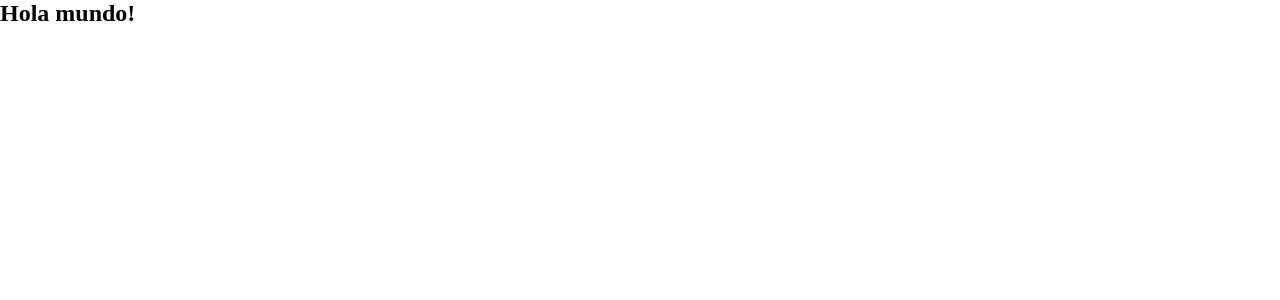
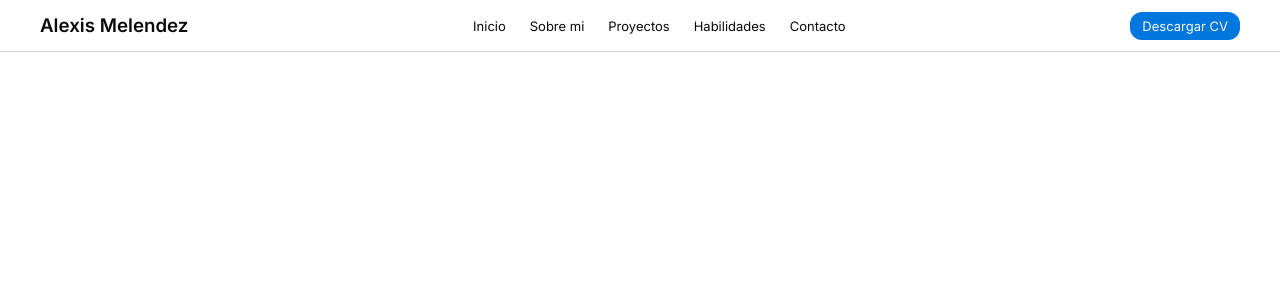
Before and after one commit to WasAlexis/portfolio, a React (Vite) app: page / in a window 1280 px wide. Shown: the top 300 px of the page. Built offline with nearby package versions, Linux system fonts and the light colour scheme.

Commit message:
feat: add header

```diff
--- a/package.json
+++ b/package.json
@@ -1,7 +1,7 @@
 {
   "name": "portfolio",
   "private": true,
-  "version": "0.0.1",
+  "version": "0.0.2",
   "type": "module",
   "scripts": {
     "dev": "vite",
--- a/src/App.jsx
+++ b/src/App.jsx
@@ -1,6 +1,10 @@
+import Header from './components/Header.jsx';
+
 function App() {
   return (
-    <h2>Hola mundo!</h2>
+    <>
+    <Header />
+    </>
   );
 }
 
--- /dev/null
+++ b/src/components/Header.jsx
@@ -0,0 +1,21 @@
+/* Header component */
+
+function Header() {
+    return (
+        <header>
+            <div className="header-container">
+                <h3>Alexis Melendez</h3>
+                <nav>
+                    <a href="./">Inicio</a>
+                    <a href="./">Sobre mi</a>
+                    <a href="./">Proyectos</a>
+                    <a href="./">Habilidades</a>
+                    <a href="./">Contacto</a>
+                </nav>
+                <a href="./" className="download-cv">Descargar CV</a>
+            </div>
+        </header>
+    );
+}
+
+export default Header;
--- /dev/null
+++ b/src/styles/main.css
@@ -0,0 +1,45 @@
+/* Main styles for the SPA */
+
+/* Header styles */
+
+header {
+    position: fixed;
+    width: 100%;
+    height: 52px;
+    background-color: rgba(255, 255, 255, 0.88);
+    border-bottom: 1px solid rgba(0, 0, 0, 0.18);
+}
+
+header .header-container {
+    display: flex;
+    align-items: center;
+    justify-content: space-between;
+    margin: 0 auto;
+    width: 100%;
+    max-width: 1200px;
+    height: 100%;
+}
+
+header .header-container h3 {
+    font-weight: 600;
+}
+
+header .header-container nav {
+    display: flex;
+    align-items: center;
+    gap: 24px;
+}
+
+header .header-container nav a {
+    font-size: 13px;
+    font-weight: 400;
+}
+
+header .header-container a.download-cv {
+    padding: 6px 12px;
+    font-size: 13px;
+    font-weight: 400;
+    color: var(--white-color);
+    background-color: var(--blue-color);
+    border-radius: 12px;
+}
--- a/src/styles/static.css
+++ b/src/styles/static.css
@@ -1,3 +1,8 @@
+/* Imports */
+
+@import url('https://fonts.googleapis.com/css2?family=Inter:ital,opsz,wght@0,14..32,100..900;1,14..32,100..900&display=swap');
+@import url('./main.css');
+
 /* Override default styles */
 
 * {
@@ -7,5 +12,26 @@
 }
 
 :root {
-    color-scheme: light dark;
+    --white-color: #fafafa;
+    --black-color: #0a0a0a;
+    --blue-color: #0076DF;
 }
+
+body {
+    width: 100%;
+    height: 100dvh;
+}
+
+#root {
+    width: 100%;
+    height: 100%;
+}
+
+h1, h2, h3, h4, h5, h6, span, p, a {
+    font-family: "Inter", sans-serif;
+    color: var(--black-color);
+}
+
+a {
+    text-decoration: none;
+}
```
Also changed, not shown: src/assets/cloud-arrow-down.svg (added).
